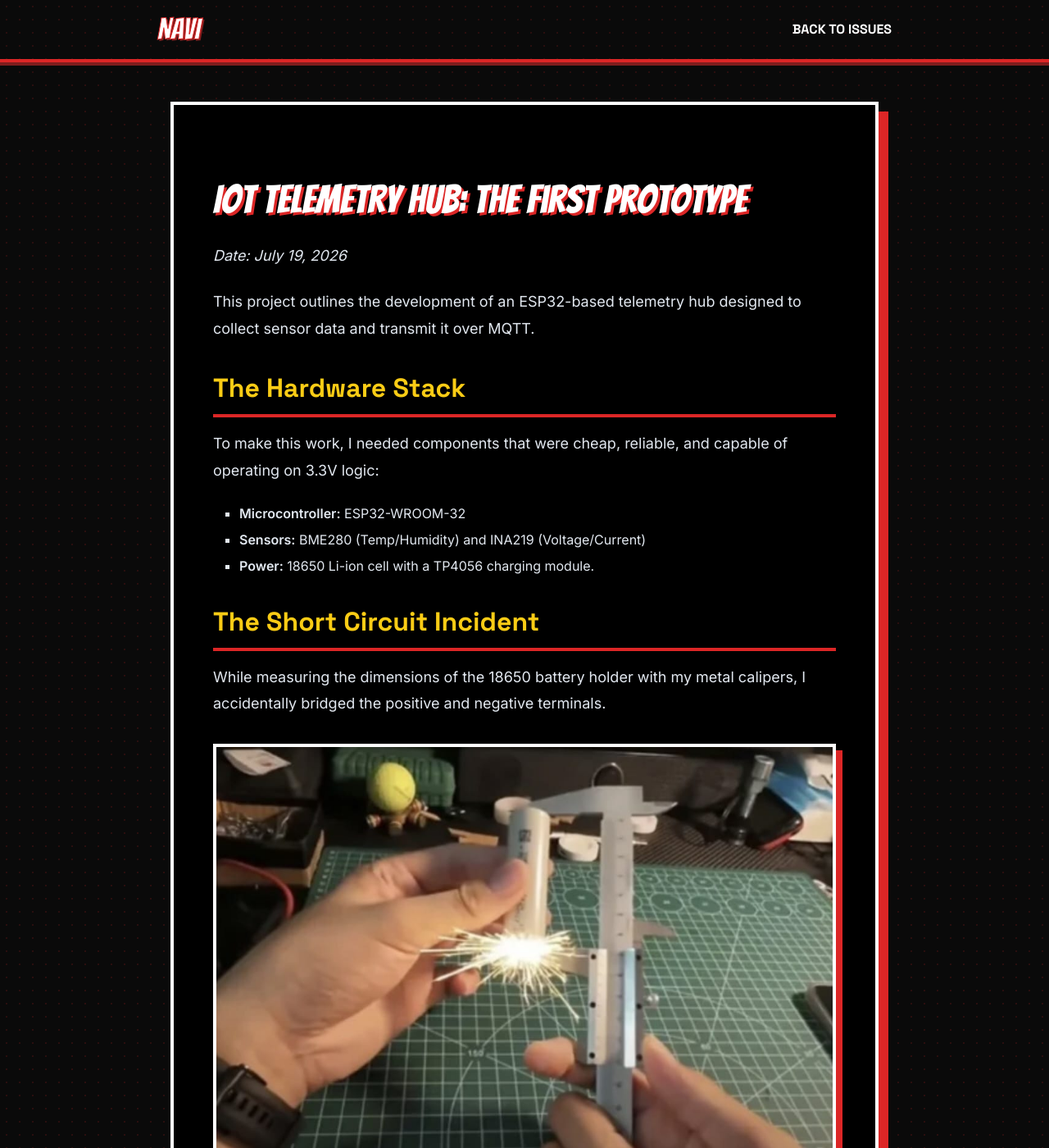
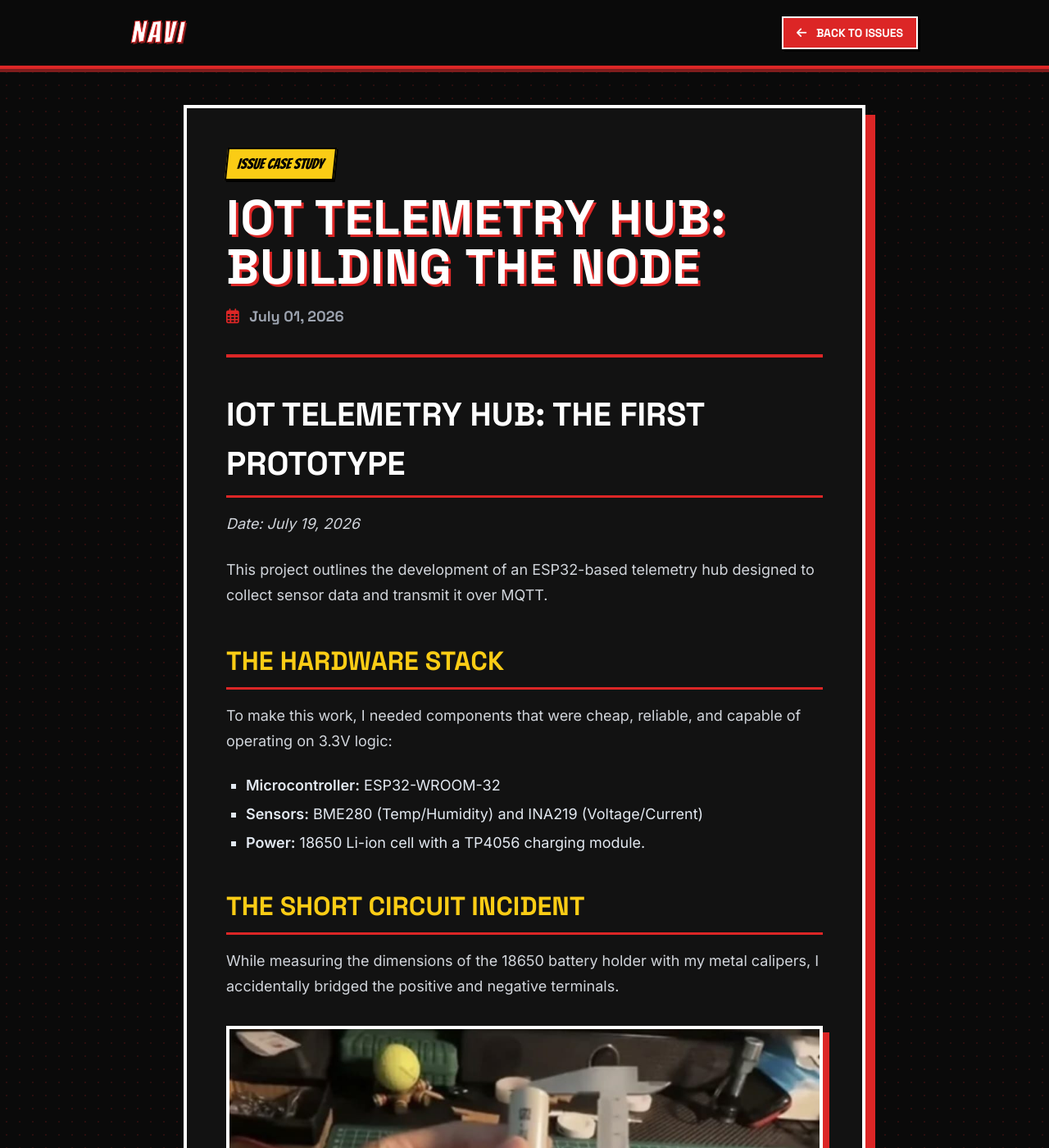
Before and after one commit to Pruthvik27/navi.github.io, a Jekyll site: the page built from _posts/2026-07-01-iot-telemetry-hub.md, in a window 1280 px wide and 1400 px high. Shown: the whole window at 82% size. Built offline with Jekyll 4.4.1, drawn with Linux system fonts in a browser that asks for light colours; nearby versions of some CDN libraries; some of the changed text lies outside the part shown.

Commit message:
Update post.html

```diff
--- a/_layouts/post.html
+++ b/_layouts/post.html
@@ -1,48 +1,181 @@
 <!DOCTYPE html>
-<html lang="en">
+<html lang="en" class="scroll-smooth">
 <head>
     <meta charset="UTF-8">
     <meta name="viewport" content="width=device-width, initial-scale=1.0">
-    <title>{{ page.title }} | NAVI</title>
+    <title>{{ page.title }} | NAVI EEE Portfolio</title>
+    <!-- Import Tailwind CSS -->
     <script src="https://cdn.tailwindcss.com"></script>
+    <!-- Import Font Awesome -->
     <link rel="stylesheet" href="https://cdnjs.cloudflare.com/ajax/libs/font-awesome/6.4.0/css/all.min.css">
+    <!-- Import Google Fonts: Bangers (Comic Title), Space Grotesk (Headers), Inter (Body) -->
     <link href="https://fonts.googleapis.com/css2?family=Bangers&family=Inter:wght@400;600&family=Space+Grotesk:wght@700&display=swap" rel="stylesheet">
+
+    <script>
+        tailwind.config = {
+            theme: {
+                extend: {
+                    fontFamily: {
+                        sans: ['Inter', 'sans-serif'],
+                        heading: ['Space Grotesk', 'sans-serif'],
+                        comic: ['Bangers', 'cursive'],
+                    },
+                    colors: {
+                        'crimson-red': '#dc2626',
+                        'dark-red': '#7f1d1d',
+                        'dark-bg': '#0a0a0a',
+                        'panel-bg': '#121212',
+                        'comic-yellow': '#facc15',
+                    }
+                }
+            }
+        }
+    </script>
+
     <style>
-        body { background-color: #0a0a0a; color: #e2e8f0; font-family: 'Inter', sans-serif; }
-        .comic-bg {
+        body {
+            background-color: #0a0a0a;
+            color: #e2e8f0;
+            overflow-x: hidden;
+        }
+
+        /* Comic Book Halftone Background */
+        .halftone-body {
+            position: fixed;
+            top: 0;
+            left: 0;
+            width: 100vw;
+            height: 100vh;
+            z-index: -1;
             background-color: #0a0a0a;
             background-image: radial-gradient(rgba(220, 38, 38, 0.15) 1.5px, transparent 1.5px);
             background-size: 16px 16px;
-            position: fixed; top: 0; left: 0; width: 100vw; height: 100vh; z-index: -1;
         }
-        /* Markdown Styling (Since markdown generates plain tags like <h1>, <p>, <img>) */
-        .markdown-content h1 { font-family: 'Bangers', cursive; color: white; font-size: 3rem; text-shadow: 3px 3px 0 #dc2626; margin-bottom: 1rem; margin-top: 2rem; }
-        .markdown-content h2 { font-family: 'Space Grotesk', sans-serif; color: #facc15; font-size: 2rem; border-bottom: 4px solid #dc2626; padding-bottom: 0.5rem; margin-top: 2rem; margin-bottom: 1rem; }
-        .markdown-content p { margin-bottom: 1.5rem; line-height: 1.8; font-size: 1.125rem; }
-        .markdown-content img { border: 4px solid white; box-shadow: 8px 8px 0px #dc2626; max-width: 100%; height: auto; margin: 2rem auto; display: block; }
-        .markdown-content pre { background: #121212; border: 2px solid #dc2626; padding: 1rem; overflow-x: auto; margin-bottom: 1.5rem; }
-        .markdown-content code { color: #facc15; font-family: monospace; }
-        .markdown-content ul { list-style-type: square; margin-left: 2rem; margin-bottom: 1.5rem; color: #facc15;}
-        .markdown-content li { color: #e2e8f0; margin-bottom: 0.5rem; }
+
+        /* Markdown Styling inside the Blog Post */
+        .markdown-content h1, .markdown-content h2, .markdown-content h3 {
+            font-family: 'Space Grotesk', sans-serif;
+            font-weight: 700;
+            color: #ffffff;
+            text-transform: uppercase;
+            margin-top: 2.5rem;
+            margin-bottom: 1rem;
+            border-bottom: 3px solid #dc2626;
+            padding-bottom: 0.5rem;
+        }
+        .markdown-content h1 { font-size: 2.5rem; }
+        .markdown-content h2 { font-size: 2rem; color: #facc15; }
+        .markdown-content h3 { font-size: 1.5rem; }
+
+        .markdown-content p {
+            font-family: 'Inter', sans-serif;
+            font-size: 1.125rem;
+            line-height: 1.75;
+            margin-bottom: 1.5rem;
+            color: #d1d5db;
+        }
+
+        .markdown-content ul {
+            list-style-type: square;
+            margin-left: 1.5rem;
+            margin-bottom: 1.5rem;
+            color: #facc15;
+        }
+
+        .markdown-content li {
+            margin-bottom: 0.5rem;
+            color: #e2e8f0;
+            font-size: 1.125rem;
+        }
+
+        .markdown-content img {
+            border: 4px solid #ffffff;
+            box-shadow: 8px 8px 0px #dc2626;
+            margin: 2rem auto;
+            max-width: 100%;
+            height: auto;
+        }
+
+        .markdown-content pre {
+            background-color: #121212;
+            border: 2px solid #dc2626;
+            padding: 1.5rem;
+            overflow-x: auto;
+            margin-bottom: 1.5rem;
+            box-shadow: 6px 6px 0px #000000;
+        }
+
+        .markdown-content code {
+            font-family: monospace;
+            color: #facc15;
+            background-color: rgba(255, 255, 255, 0.1);
+            padding: 0.2rem 0.4rem;
+            border-radius: 0.25rem;
+        }
+
+        .markdown-content pre code {
+            background-color: transparent;
+            padding: 0;
+            color: #e2e8f0;
+        }
     </style>
 </head>
+
 <body class="antialiased min-h-screen relative overflow-x-hidden">
-    <div class="comic-bg"></div>
+    <!-- Comic Halftone Background -->
+    <div class="halftone-body"></div>
 
-    <!-- Minimal Nav -->
-    <nav class="bg-dark-bg/95 border-b-4 border-red-600 shadow-[0_4px_0_#7f1d1d] p-4 sticky top-0 z-50">
-        <div class="max-w-4xl mx-auto flex justify-between items-center">
-            <a href="/" class="text-4xl font-comic text-white" style="font-family: 'Bangers'; -webkit-text-stroke: 1px #dc2626; text-shadow: 2px 2px 0 #7f1d1d;">NAVI</a>
-            <a href="/#projects" class="text-white hover:text-yellow-400 font-bold" style="font-family: 'Space Grotesk';">BACK TO ISSUES</a>
+    <!-- Navigation Bar (Fixed at top) -->
+    <nav class="fixed top-0 left-0 w-full z-50 bg-[#0a0a0a] border-b-4 border-crimson-red shadow-[0_4px_0_#7f1d1d]">
+        <div class="max-w-5xl mx-auto px-4 sm:px-6 lg:px-8">
+            <div class="flex items-center justify-between h-20">
+                <a href="/" class="text-4xl font-comic text-white tracking-widest hover:text-crimson-red transition-colors" style="-webkit-text-stroke: 1px #dc2626; text-shadow: 2px 2px 0 #7f1d1d;">
+                    NAVI
+                </a>
+                <a href="/#projects" class="px-4 py-2 bg-crimson-red text-white border-2 border-white font-heading font-bold uppercase text-sm hover:bg-white hover:text-black hover:border-black transition-colors shadow-[3px_3px_0_#000]">
+                    <i class="fas fa-arrow-left mr-2"></i> Back to Issues
+                </a>
+            </div>
         </div>
     </nav>
 
-    <!-- Post Content Container -->
-    <main class="max-w-4xl mx-auto px-4 py-12 relative z-10">
-        <article class="bg-black border-4 border-white p-8 md:p-12 shadow-[12px_12px_0_#dc2626] markdown-content">
-            <!-- This is where Jekyll injects your markdown text! -->
-            {{ content }}
+    <!-- Main Article Container (Notice pt-32 pushing content below navbar!) -->
+    <main class="max-w-4xl mx-auto px-4 sm:px-6 lg:px-8 pt-32 pb-24 relative z-10">
+        <!-- Comic Book Panel Frame -->
+        <article class="bg-[#121212] border-4 border-white p-6 sm:p-12 shadow-[12px_12px_0_#dc2626] relative">
+
+            <!-- Header Section -->
+            <header class="border-b-4 border-crimson-red pb-8 mb-8">
+                <div class="inline-block bg-comic-yellow text-black font-comic px-3 py-1 text-lg mb-4 transform -skew-x-6 border-2 border-black shadow-[2px_2px_0_#000]">
+                    ISSUE CASE STUDY
+                </div>
+                <h1 class="text-4xl sm:text-6xl font-heading font-bold text-white uppercase tracking-wide leading-tight mb-4" style="text-shadow: 3px 3px 0 #dc2626;">
+                    {{ page.title }}
+                </h1>
+                <p class="text-gray-400 font-heading font-semibold text-lg">
+                    <i class="far fa-calendar-alt text-crimson-red mr-2"></i> {{ page.date | date: "%B %d, %Y" }}
+                </p>
+            </header>
+
+            <!-- Markdown Body Content -->
+            <div class="markdown-content">
+                {{ content }}
+            </div>
+
+            <!-- Footer Navigation Inside Panel -->
+            <div class="mt-16 pt-8 border-t-2 border-gray-800 flex justify-between items-center">
+                <a href="/#projects" class="text-comic-yellow hover:text-white font-heading font-bold uppercase tracking-wider text-lg transition-colors">
+                    <i class="fas fa-long-arrow-alt-left mr-2"></i> Return to Main Grid
+                </a>
+                <span class="font-comic text-gray-500 text-xl tracking-widest">NAVI // EEE LABS</span>
+            </div>
         </article>
     </main>
+
+    <footer class="py-8 bg-[#0a0a0a] text-center relative z-10 border-t-8 border-crimson-red">
+        <p class="font-heading font-bold text-white uppercase tracking-widest text-sm">
+            &copy; 2026 Navi. Designed for engineering action.
+        </p>
+    </footer>
 </body>
 </html>
```
